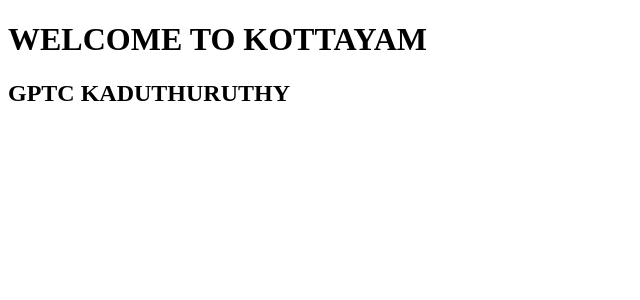
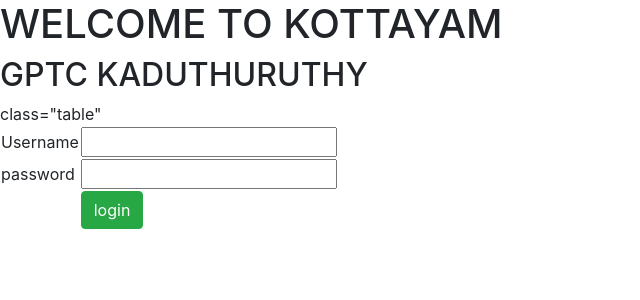
Before and after one commit to jomyvarghese1999/gpc-nattakom, a Flask app: page / in a window 1280 px wide. Shown: the top 300 px of the page, without its empty margins (0-640 px from the left). Run offline with Flask 2, Linux system fonts and the light colour scheme; some libraries are stand-ins or nearby versions.

Commit message:
web create2

```diff
--- a/templates/index.html
+++ b/templates/index.html
@@ -1,6 +1,7 @@
 <!DOCTYPE html>
 <html lang="en">
 <head>
+    <link rel="stylesheet" href="https://stackpath.bootstrapcdn.com/bootstrap/4.3.1/css/bootstrap.min.css" integrity="sha384-ggOyR0iXCbMQv3Xipma34MD+dH/1fQ784/j6cY/iJTQUOhcWr7x9JvoRxT2MZw1T" crossorigin="anonymous">
     <meta charset="UTF-8">
     <meta name="viewport" content="width=device-width, initial-scale=1.0">
     <meta http-equiv="X-UA-Compatible" content="ie=edge">
@@ -8,6 +9,17 @@
 </head>
 <body>
     <h1>WELCOME TO KOTTAYAM</h1><h2>GPTC KADUTHURUTHY</h2>
-
+<table> class="table"
+    <tr>
+        <td>Username</td>
+        <td><input type="text"></td>
+    </tr>
+    <tr>
+        <td>password</td>
+        <td><input type="password"></td>
+    </tr>
+    <td></td>
+    <td><button class="btn btn-success">login</button></td>
+</table>
 </body>
 </html>
--- /dev/null
+++ b/templates/requirements.txt
@@ -0,0 +1,5 @@
+Flask==1.0.2
+gunicorn=19.9.0
+Jinja2==2.10
+virtualenv==15.1.0
+Werkzeug==0.14.1
--- /dev/null
+++ b/templates/runtime.txt
@@ -0,0 +1 @@
+python-3.6.6
```
Also changed, not shown: 1 other file.
